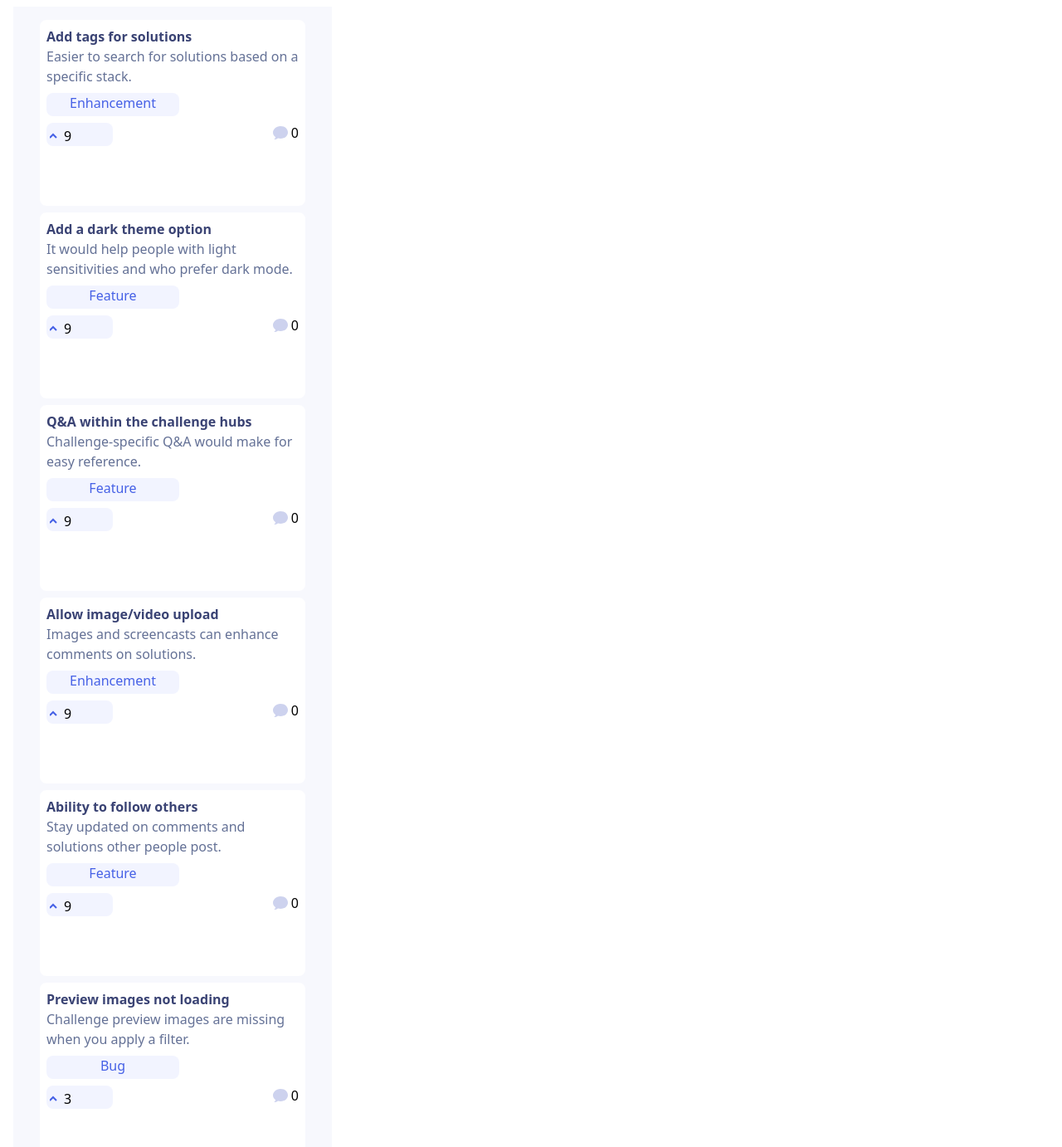
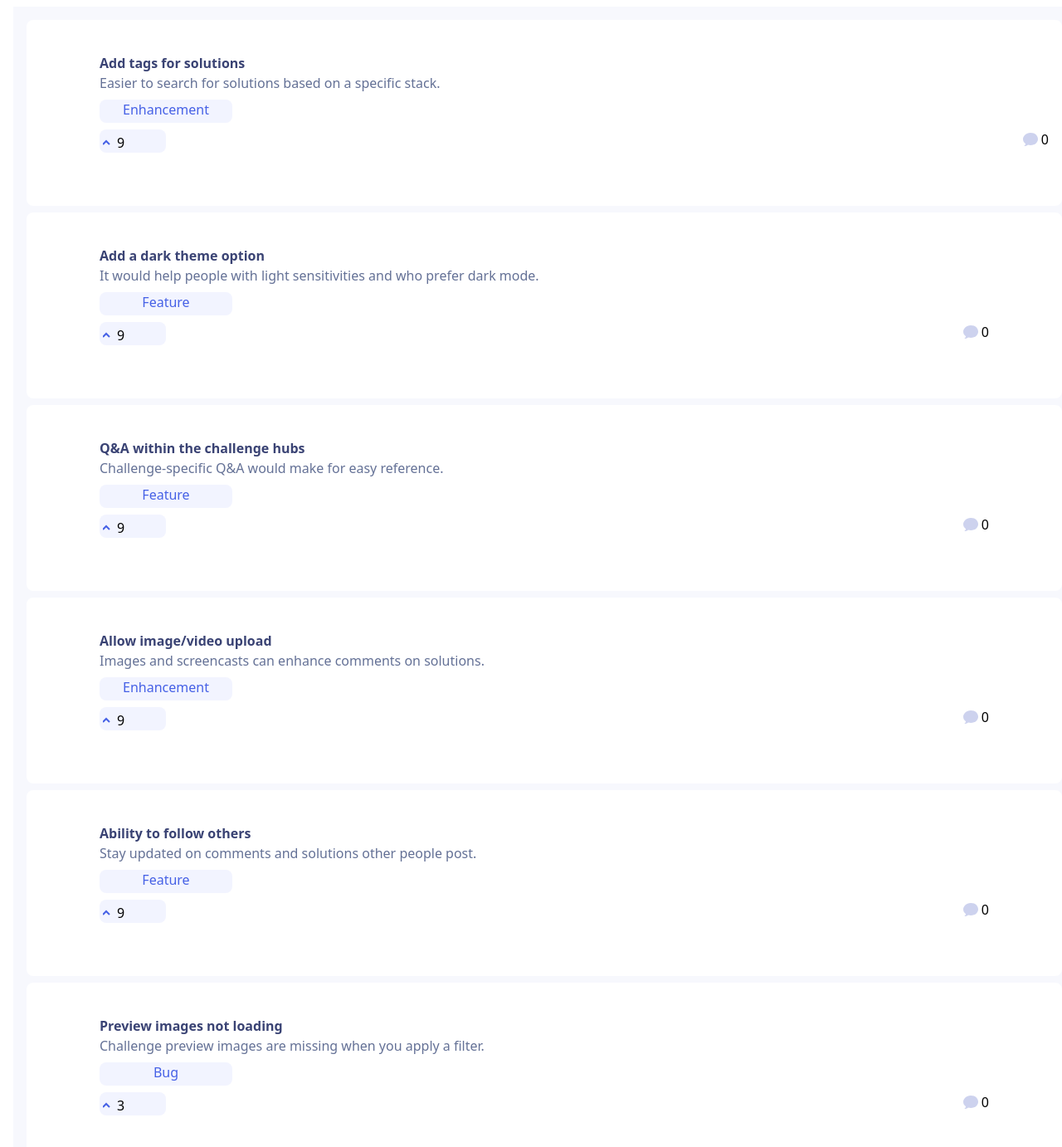
Before and after one commit to lucymutunga/Product-feedback, a React (Vite) app in the folder feedback/: page /all in a window 1280 px wide. Shown: the top 1382 px of the page at 83% size. Built offline with nearby package versions, Linux system fonts and the light colour scheme.

Commit message:
fixed suggestions tablet desins

```diff
--- a/feedback/src/components/sidebar/AllSuggestions.jsx
+++ b/feedback/src/components/sidebar/AllSuggestions.jsx
@@ -2,17 +2,17 @@ import React from "react";
 
 const AllSuggestions = () => {
   return (
-    <div className=" flex flex-col  items-center  bg-[#F7F8FD] w-96  ml-4 mt-2 p-4 h-max">
-      <div className="flex flex-col rounded-lg border-8 border-white    bg-[#FFFFFF] w-80 h-56 mb-2 ">
+    <div className=" flex flex-col  items-center  bg-[#F7F8FD] w-96  ml-4 mt-2 p-4 h-max md:w-full">
+      <div className="  flex flex-col rounded-lg border-8 border-white bg-[#FFFFFF] w-fit h-56 mb-2 md:w-full md:px-20 md:py-8 ">
         <h2 className="font-bold text-[#3A4374]">Add tags for solutions</h2>
         <p className="text-[#647196] font-light">
           Easier to search for solutions based on a specific stack.
         </p>
         <div className="rounded-lg bg-[#F2F4FF] w-40 h-7 mt-2">
-          <h2 className="text-[#4661E6] text-center">Enhancement</h2>
+          <h2 className="text-[#4661E6] text-center ">Enhancement</h2>
         </div>
         <div>
-          <div className="flex justify-between ">
+          <div className="flex justify-between">
             <span className=" flex rounded-lg bg-[#F2F4FF] w-20 h-7 mt-2 p-1 ">
               <svg
                 className="mt-2 mr-2"
@@ -26,7 +26,7 @@ const AllSuggestions = () => {
               </svg>
               <p>9</p>
             </span>
-            <span className="flex mt-2">
+            <span className="flex mt-2 md:absolute  md:end-0 md:mr-4 ">
               <svg
                 className="mt-1"
                 xmlns="http://www.w3.org/2000/svg"
@@ -46,7 +46,7 @@ const AllSuggestions = () => {
         </div>
       </div>
 
-      <div className="flex flex-col rounded-lg border-8 border-white    bg-[#FFFFFF] w-80 h-56 mb-2 ">
+      <div className="flex flex-col rounded-lg border-8 border-white    bg-[#FFFFFF] w-auto h-56 mb-2 md:w-full md:px-20 md:py-8">
         <h2 className="font-bold text-[#3A4374]">Add a dark theme option</h2>
         <p className="text-[#647196] font-light">
           It would help people with light sensitivities and who prefer dark
@@ -90,7 +90,7 @@ const AllSuggestions = () => {
         </div>
       </div>
 
-      <div className="flex flex-col rounded-lg border-8 border-white    bg-[#FFFFFF] w-80 h-56 mb-2 ">
+      <div className="flex flex-col rounded-lg border-8 border-white    bg-[#FFFFFF] w-auto h-56 mb-2 md:w-full md:px-20 md:py-8">
         <h2 className="font-bold text-[#3A4374]">
           Q&A within the challenge hubs
         </h2>
@@ -135,7 +135,7 @@ const AllSuggestions = () => {
         </div>
       </div>
 
-      <div className="flex flex-col rounded-lg border-8 border-white    bg-[#FFFFFF] w-80 h-56 mb-2 ">
+      <div className="flex flex-col rounded-lg border-8 border-white    bg-[#FFFFFF] w-auto h-56 mb-2 md:w-full md:px-20 md:py-8">
         <h2 className="font-bold text-[#3A4374]">Allow image/video upload </h2>
         <p className="text-[#647196] font-light">
           Images and screencasts can enhance comments on solutions.
@@ -178,7 +178,7 @@ const AllSuggestions = () => {
         </div>
       </div>
 
-      <div className="flex flex-col rounded-lg border-8 border-white    bg-[#FFFFFF] w-80 h-56 mb-2 ">
+      <div className="flex flex-col rounded-lg border-8 border-white    bg-[#FFFFFF] w-auto h-56 mb-2 md:w-full md:px-20 md:py-8">
         <h2 className="font-bold text-[#3A4374]">Ability to follow others</h2>
         <p className="text-[#647196] font-light">
           Stay updated on comments and solutions other people post.
@@ -221,7 +221,7 @@ const AllSuggestions = () => {
         </div>
       </div>
 
-      <div className="flex flex-col rounded-lg border-8 border-white    bg-[#FFFFFF] w-80 h-56 mb-2 ">
+      <div className="flex flex-col rounded-lg border-8 border-white    bg-[#FFFFFF] w-auto h-56 mb-2 md:w-full md:px-20 md:py-8">
         <h2 className="font-bold text-[#3A4374]">Preview images not loading</h2>
         <p className="text-[#647196] font-light">
           Challenge preview images are missing when you apply a filter.
--- a/feedback/src/index.css
+++ b/feedback/src/index.css
@@ -29,14 +29,9 @@
 .view-container {
   height: 50rem;
 }
-/*
-@media only screen and (min-width: 1085px) and (max-width: 1440px) {
-  .header {
-    width: 825px;
-    height: 72px;
+
+@media only screen and (min-width: 834px) and (max-width: 1040px) {
+  .all-content {
+    width: 689px;
   }
-  .empty {
-    width: 825px;
-    height: 600px;
-  }
-} */
+}
```
